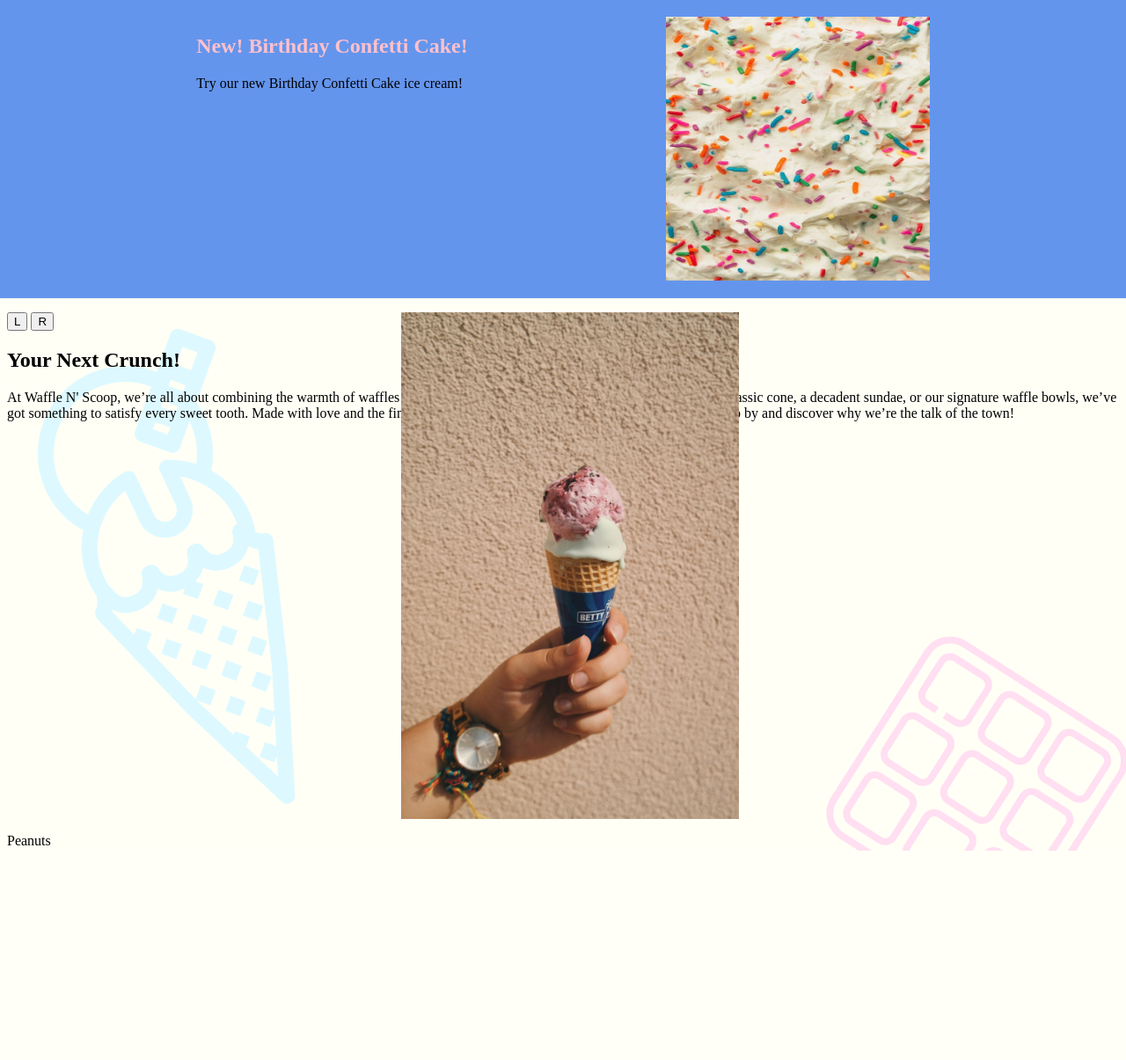
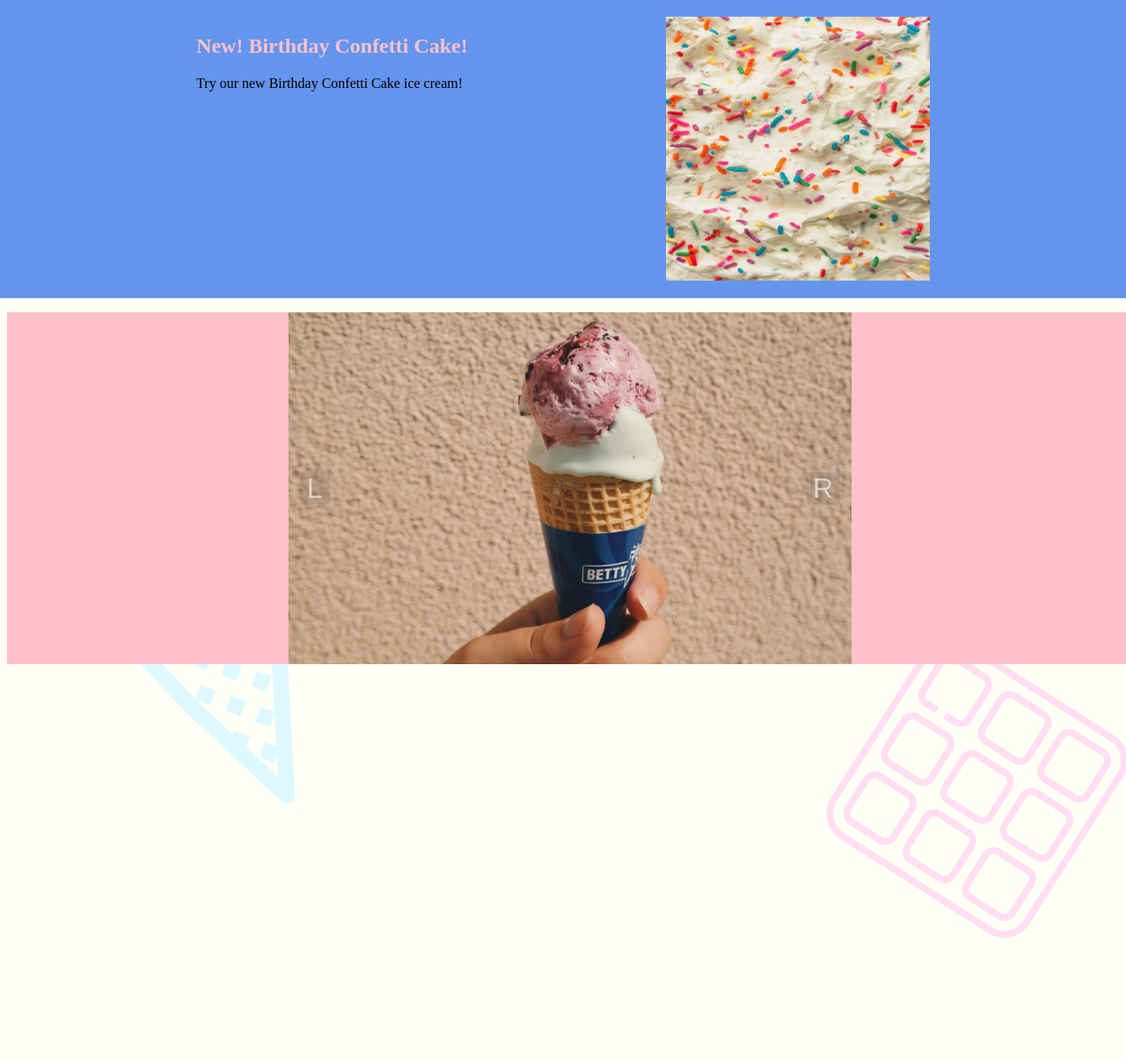
Before and after one commit to RosarioManny/Waffles-N-Scoop_IND, a Flask app: page / in a window 1280 px wide. Shown: the part 1239-2444 px from the top of the page at 88% size. Before the commit the page ends 2206 px from the top, so only its background shows below. Run offline with Flask 3, Linux system fonts and the light colour scheme.

Commit message:
Carousel Design and JS

```diff
--- a/static/style.css
+++ b/static/style.css
@@ -36,45 +36,91 @@ body {
   color: pink;
   text-align: center;
 }
-.section3 {
+.product-section {
   display: flex;
   justify-content: space-evenly;
   background-color: cornflowerblue;
   margin: 1rem -10px;
   padding: 20px 0;
 }
-.section3 img {
+.product-section img {
   width: 300px;
   height: 300px;
 }
-/* Carousel Content */
+/* CAROUSEL CONTENT*/
+.gallery-section div {
+  margin: 0;
+  background: pink
+}
 .carousel {
   width: 100vw;
+  height: 50vh;
   position: relative;
+  display: flex;
+  justify-content: center;
 }
-
+.carousel ul {
+  list-style: none;
+  padding: 0;
+  margin: 0;
+}
 /* Carousel Inner Container */
-.carousel-inner {
+/* .carousel-inner {
   display: flex;
   transition: transform 0.5s ease-in-out;
+} */
+
+*::before, *:after {
+  box-sizing: border-box;
 }
-
 /* Carousel Items */
 .carousel-item {
-  /* min-width: 100%;
-  box-sizing: border-box; */
-  position: absolute;
+  position: relative;
   inset: 0;
   opacity: 0;
 }
+/* Shown image */
 .carousel-item[data-active] {
   opacity: 1;
 }
 
 .carousel-item img {
-  width: 30vw;
+  width: 50vw;
+  height: 50vh;
   margin: auto;
-  display: block;
+  object-fit: cover;
+  object-position: center;
 }
 
-/*
+.carousel-button {
+  display: flex;
+  /* justify-content: center; */
+  position: absolute;
+  background-color: rgba(0, 0, 0, .1);
+  z-index: 2;
+  border: none;
+  font-size: 2rem;
+  top: 50%;
+  transform: translateY(-50%);
+  cursor: pointer;
+  color: rgba(255,255,255,.6);
+  border-radius: 0.25rem;
+  padding: 0 0.5rem;
+}
+
+.carousel-button:hover ,
+.carousel-button:focus {
+  transition: 200ms ease-in-out;
+  background-color: rgba(0, 0, 0, .3);
+  color: white;
+}
+
+.carousel-button:focus {
+  border: 1px solid  rgba(0, 0, 0, .5);
+}
+.carousel-button.prev {
+  left: 26%;
+}
+.carousel-button.next {
+  right: 26%;
+}
--- a/templates/home.html
+++ b/templates/home.html
@@ -12,7 +12,7 @@ Waffles N' ScoopLanding
     <h1 class="header-text">Home made Crunch, Natural Experience</h1>
   </section>
   <!-- Product -->
-  <section class="section3">
+  <section class="product-section">
     <div>
       <h2 class="header-pink">New! Birthday Confetti Cake! </h2>
       <p>
@@ -22,39 +22,35 @@ Waffles N' ScoopLanding
     <img src="/static/images/Birthday_cake.jpeg" alt="">
   </section>
   <!-- Gallery -->
-  <section aria-label="Gallery">
+  <section class="gallery-section" aria-label="Gallery">
     <div class="carousel">
       <button class="carousel-button prev">L</button>
       <button class="carousel-button next">R</button>
-      <div class="carousel-item" data-active>
-        <img src="/static/images/pexels-brigitte-tohm-36757-171255.jpg" alt="">
-        <div class="carousel-caption">
-          <p>Peanuts</p>
-        </div>
-      </div>
-      <div class="carousel-item">
-        <img src="/static//images//pexels-marc-schulte-656598-1978181.jpg" alt="">
-        <div class="carousel-caption">
-          <p>Trees</p>
-        </div>
-      </div>
-      <div class="carousel-item">
-        <img src="/static/images/pexels-myersmc16-919273.jpg" alt="">
-        <div class="carousel-caption">
-          <p>Colors</p>
-        </div>
-      </div>
+      <ul>
+        <li class="carousel-item" data-active>
+          <img src="/static/images/pexels-brigitte-tohm-36757-171255.jpg" alt="">
+        </li>
+        <li class="carousel-item">
+          <img src="/static//images//pexels-marc-schulte-656598-1978181.jpg" alt="">
+        </li>
+        <li class="carousel-item">
+          <img src="/static/images/pexels-myersmc16-919273.jpg" alt="">
+        </li>
+      </ul>
     </div>
   </section>
   <!-- Call-to-Action -->
-  <section class="section4">
-    <h2 class="header-blue">Your Next Crunch!</h2>
+  <section class="CTA-section">
+    <!-- <h2 class="header-blue">Your Next Crunch!</h2>
     <p>
       At Waffle N' Scoop, we’re all about combining the warmth of waffles with the cool joy of ice cream.
       Whether you’re craving a classic cone, a decadent sundae, or our signature waffle bowls, we’ve got something
       to satisfy every sweet tooth. Made with love and the finest ingredients, every bite is a little piece of happiness.
       Stop by and discover why we’re the talk of the town!
-    </p>
+    </p> -->
   </section>
 </div>
 {% endblock %}
+{% block javascript %}
+<script src="{{ url_for('static', filename='js/carousel.js')}}"></script>
+{%endblock%}
```
Also changed, not shown: static/carousel.js (added, +17 -0 lines).
